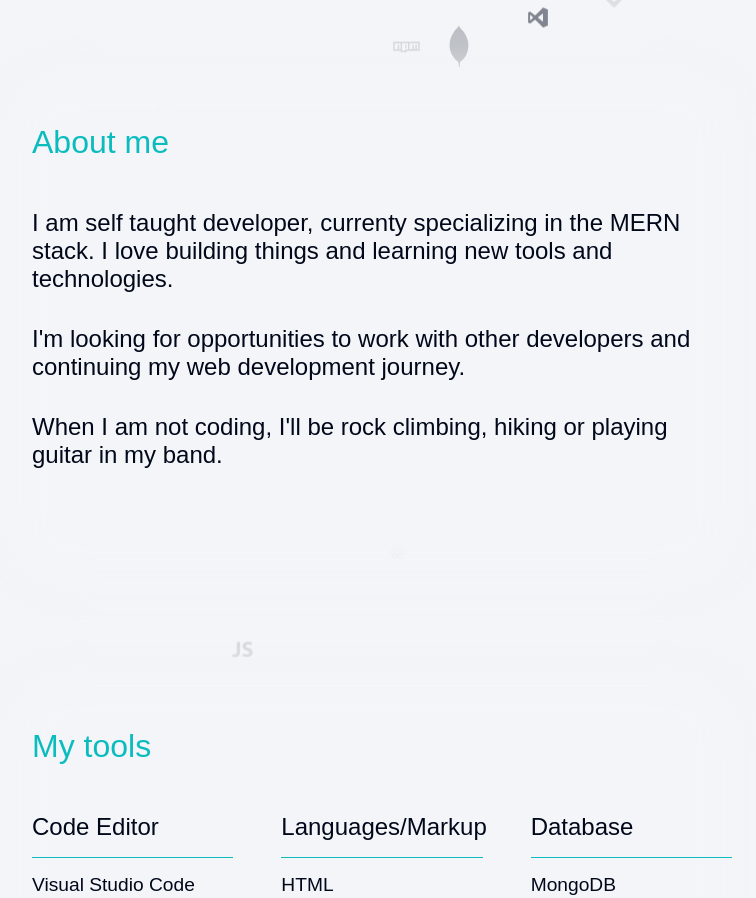
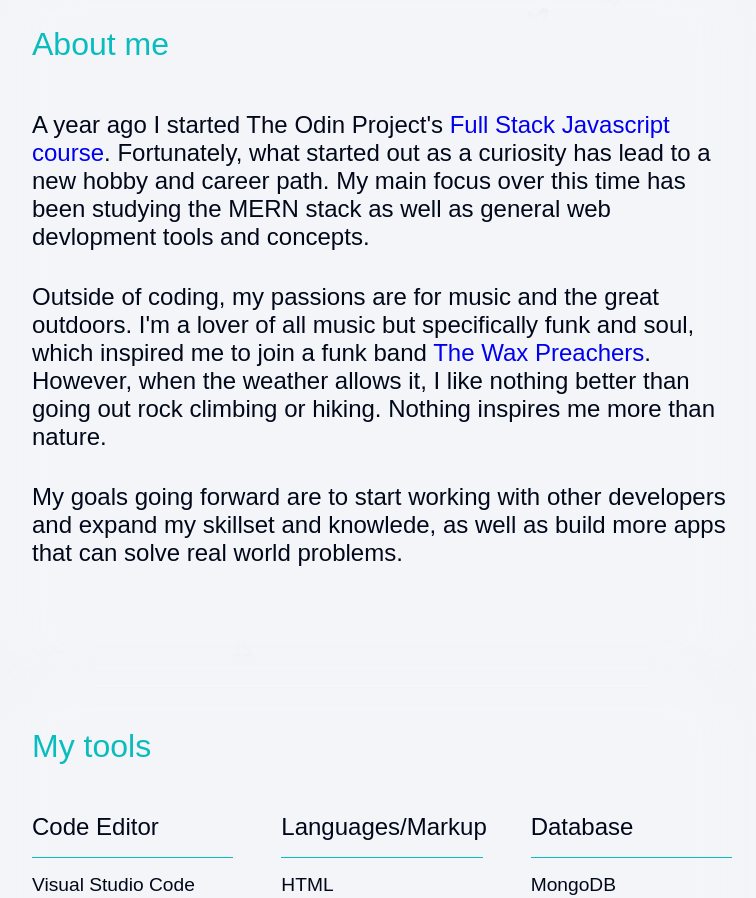
Before and after one commit to dave-forbes/personal-website-v2, a React (Vite) app: page / in a window 1280 px wide. Shown: the part 872-1770 px from the top of the page, without its empty margins (258-1014 px from the left). Built offline with nearby package versions, Linux system fonts and the light colour scheme.

Commit message:
updated about text content

```diff
--- a/src/components/About/About.tsx
+++ b/src/components/About/About.tsx
@@ -8,17 +8,33 @@ export default function About() {
         <h1 className="section-title">About me</h1>
         <div className={styles.aboutTextContainer}>
           <p>
-            I am self taught developer, currenty specializing in the
-            MERN stack. I love building things and learning new tools
-            and technologies.
+            A year ago I started The Odin Project's{' '}
+            <a
+              href="https://www.theodinproject.com/paths/full-stack-javascript"
+              target="_blank"
+            >
+              Full Stack Javascript course
+            </a>
+            . Fortunately, what started out as a curiosity has lead to
+            a new hobby and career path. My main focus over this time
+            has been studying the MERN stack as well as general web
+            devlopment tools and concepts.
           </p>
           <p>
-            I'm looking for opportunities to work with other
-            developers and continuing my web development journey.
+            Outside of coding, my passions are for music and the great
+            outdoors. I'm a lover of all music but specifically funk
+            and soul, which inspired me to join a funk band{' '}
+            <a href="https://waxpreachers.com/" target="_blank">
+              The Wax Preachers
+            </a>
+            . However, when the weather allows it, I like nothing
+            better than going out rock climbing or hiking. Nothing
+            inspires me more than nature.
           </p>
           <p>
-            When I am not coding, I'll be rock climbing, hiking or
-            playing guitar in my band.
+            My goals going forward are to start working with other
+            developers and expand my skillset and knowlede, as well as
+            build more apps that can solve real world problems.
           </p>
         </div>
       </BlurBackground>
```
